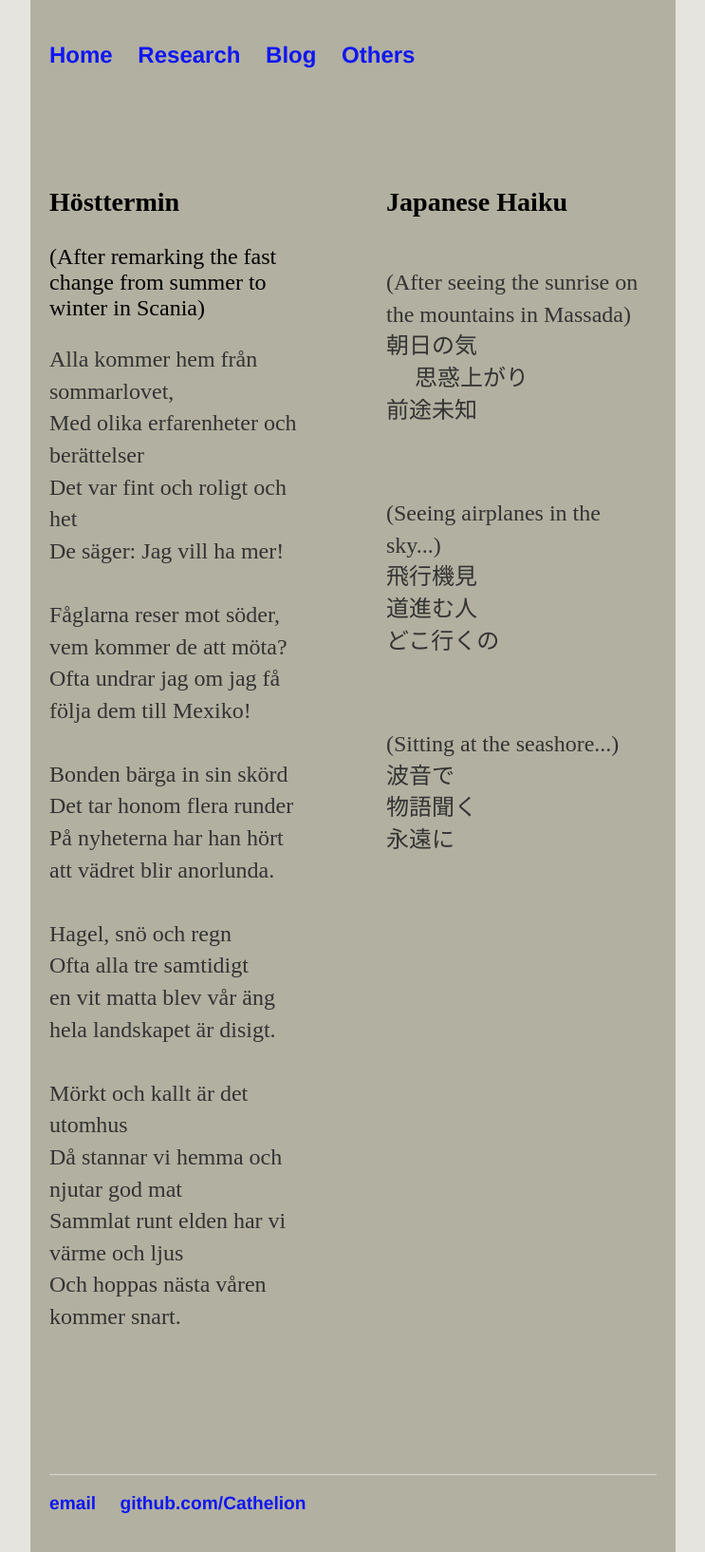
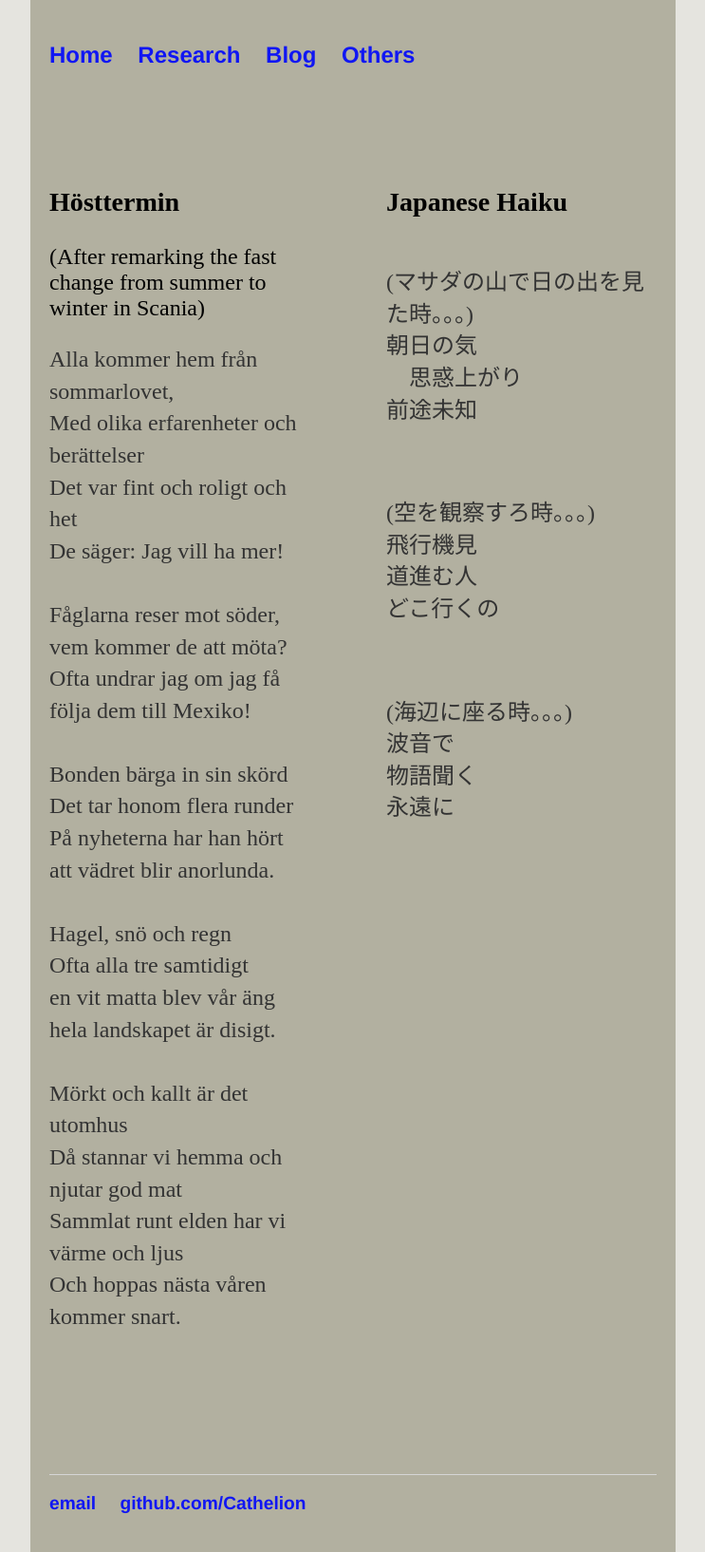
Before and after one commit to Cathelion/Cathelion.github.io, a Jekyll site: the page built from others/others.html, in a window 1280 px wide. Shown: the whole page at 95% size, without its empty margins (268-1011 px from the left). Built offline with Jekyll 4.4.1, drawn with Linux system fonts in a browser that asks for light colours.

Commit message:
Update others.html

```diff
--- a/others/others.html
+++ b/others/others.html
@@ -35,21 +35,20 @@ Och hoppas nästa våren kommer snart.
 <div class="img-container2">
   <h3>Japanese Haiku</h3>
          <p>
-  (After seeing the sunrise on the mountains in Massada) <br>
-           朝日の気 <br>
-           思惑上がり <br>
+  (マサダの山で日の出を見た時。。。) <br>
+           朝日の気 <br>　思惑上がり <br>
            前途未知 <br>
          </p>
   <br>
   <p>
-  (Seeing airplanes in the sky...) <br>
+  (空を観察すろ時。。。) <br>
 飛行機見 <br>
     道進む人 <br>
     どこ行くの <br>
   </p>
   <br>
   <p>
-  (Sitting at the seashore...) <br>
+  (海辺に座る時。。。) <br>
 波音で <br>
     物語聞く <br>
     永遠に <br>
```
